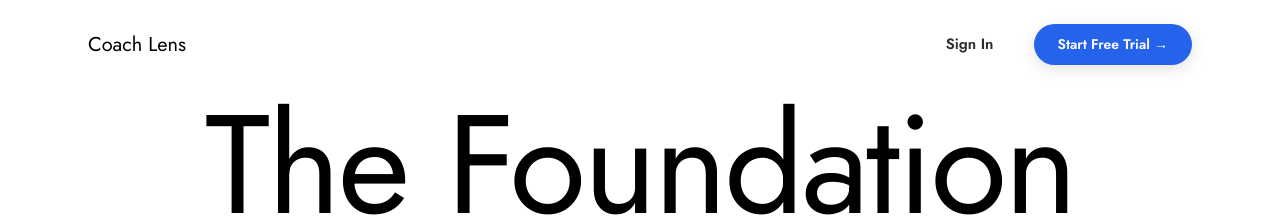
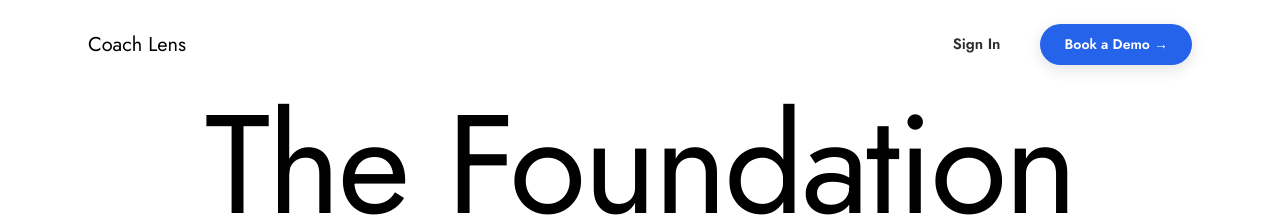
Before and after one commit to finessevanes/ltad-coach, a React (Vite) app in the folder client/: page / in a window 1280 px wide. Shown: the top 217 px of the page. Built offline with nearby package versions, Linux system fonts and the light colour scheme; no server answers.

Commit message:
feat: update Landing page buttons for demo booking
- Changed the action of the buttons from navigating to the registration page to opening a Calendly link for booking a demo.
- Updated button text from "Start Free Trial →" to "Book a Demo →" for clarity and alignment with the new functionality.

```diff
--- a/client/src/pages/Landing.tsx
+++ b/client/src/pages/Landing.tsx
@@ -83,7 +83,7 @@ export function Landing() {
               </Button>
               <Button
                 variant="contained"
-                onClick={() => navigate('/register')}
+                onClick={() => window.open('https://calendly.com/naniskinner', '_blank')}
                 sx={{
                   bgcolor: '#2563EB',
                   color: 'white',
@@ -102,7 +102,7 @@ export function Landing() {
                   },
                 }}
               >
-                Start Free Trial →
+                Book a Demo →
               </Button>
             </Box>
           </Box>
@@ -534,7 +534,7 @@ export function Landing() {
           </Typography>
           <Button
             variant="contained"
-            onClick={() => navigate('/register')}
+            onClick={() => window.open('https://calendly.com/naniskinner', '_blank')}
             sx={{
               bgcolor: '#2563EB',
               color: 'white',
@@ -550,7 +550,7 @@ export function Landing() {
               },
             }}
           >
-            Start Free Trial →
+            Book a Demo →
           </Button>
         </Box>
       </Container>
```
